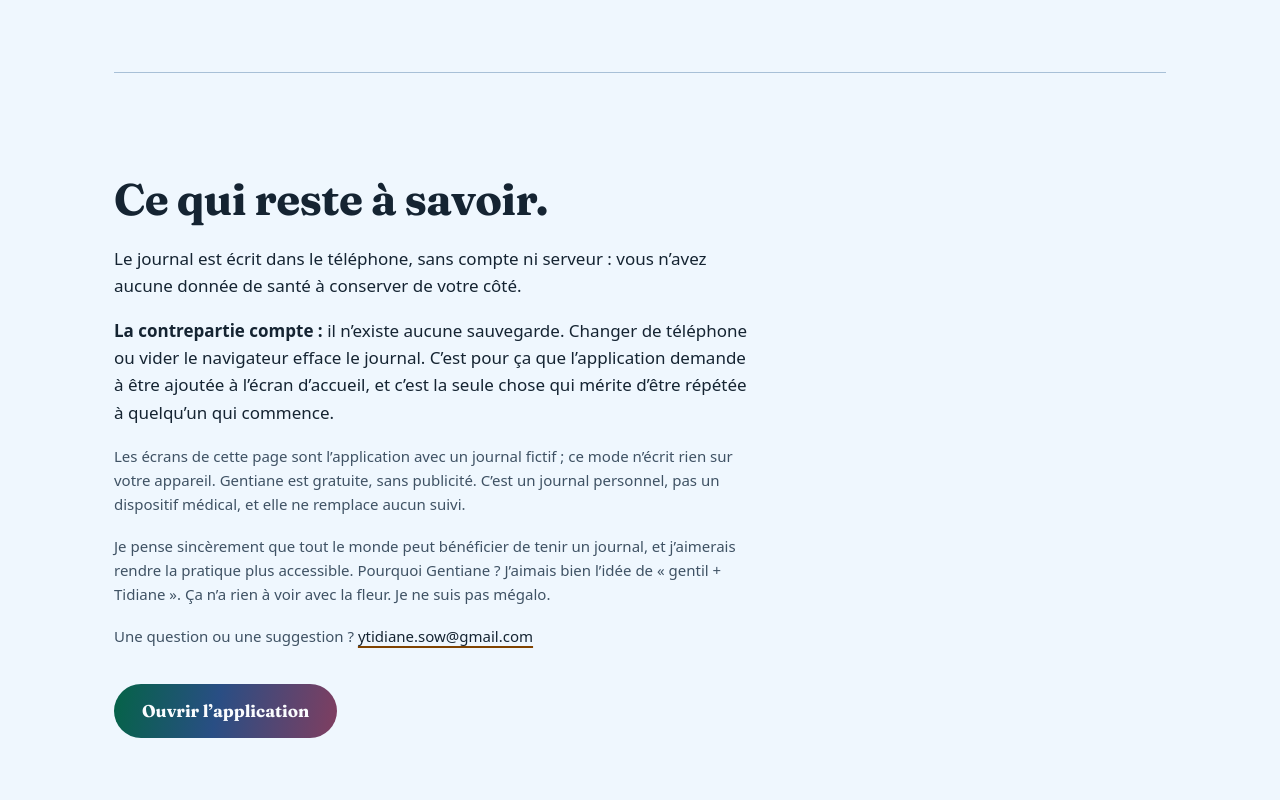
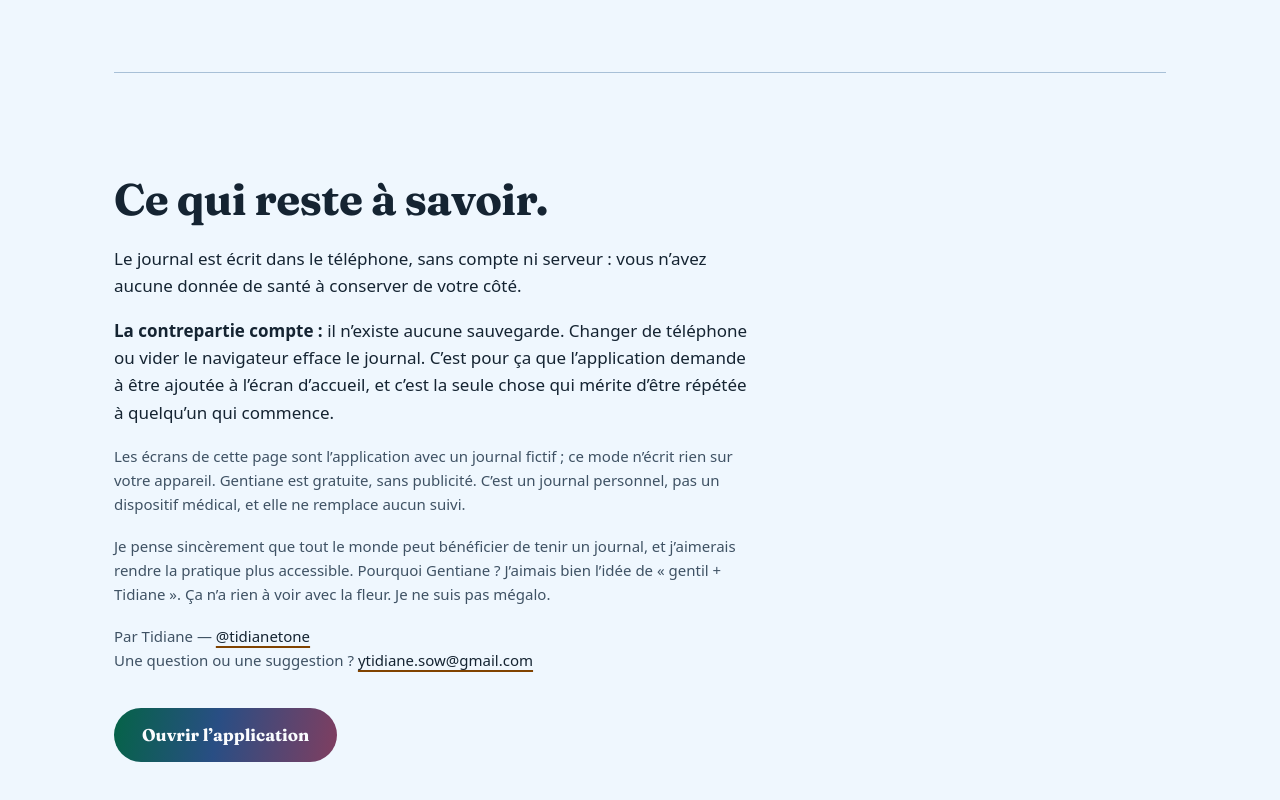
Before and after one commit to TidianeTone/gentiane, a plain HTML site: page psy.html in a window 1280 px wide. Shown: the part 8963-9763 px from the top of the page. Drawn offline with Linux system fonts and the light colour scheme; a web font is replaced by a local one.

Commit message:
Pied de la page psy : l'Instagram reste, le mail s'ajoute dessous
Co-Authored-By: Claude Opus 5 <noreply@anthropic.com>

```diff
--- a/psy.html
+++ b/psy.html
@@ -305,7 +305,8 @@ figure.ecran{margin:0;width:350px;max-width:100%;position:relative}
     <p class="pied">Je pense sincèrement que tout le monde peut bénéficier de tenir un journal, et j’aimerais
       rendre la pratique plus accessible. Pourquoi Gentiane&nbsp;? J’aimais bien l’idée de « gentil + Tidiane ». Ça n’a
       rien à voir avec la fleur. Je ne suis pas mégalo.</p>
-    <p class="pied">Une question ou une suggestion&nbsp;? <a href="mailto:ytidiane.sow@gmail.com">ytidiane.sow@gmail.com</a></p>
+    <p class="pied">Par Tidiane — <a href="https://www.instagram.com/tidianetone" target="_blank" rel="me noopener">@tidianetone</a><br>
+      Une question ou une suggestion&nbsp;? <a href="mailto:ytidiane.sow@gmail.com">ytidiane.sow@gmail.com</a></p>
   </div>
   <div class="ancres">
     <a class="pleine" href="./" target="_blank" rel="noopener">Ouvrir l’application</a>
```
